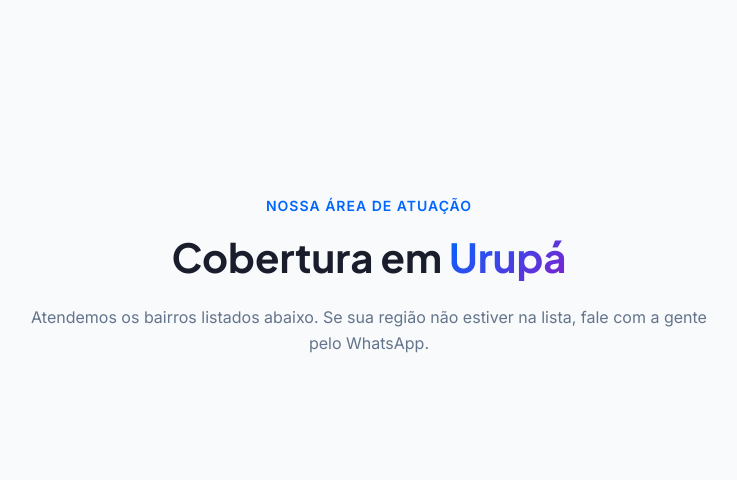
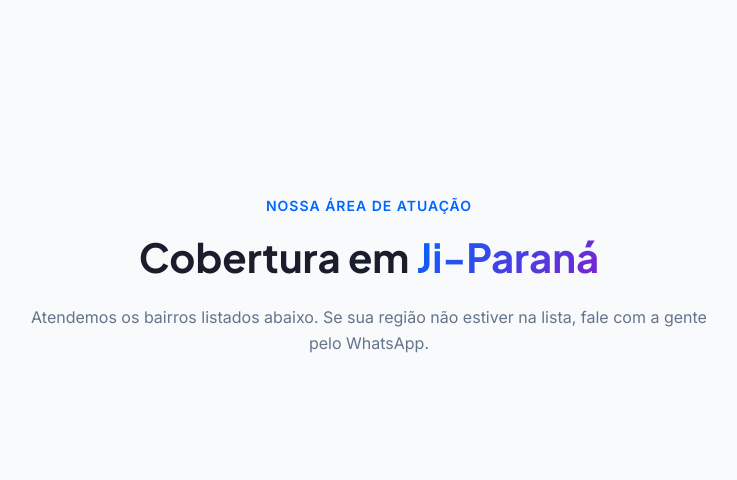
Before and after one commit to l1an1209/digitalnet, a Django app: template meu_site/templates/core/home.html in a window 1280 px wide. Shown: the part 369-849 px from the top of the page, without its empty margins (271-1008 px from the left). Run offline with Django 5.2, Linux system fonts and the light colour scheme; the template is opened without the code that fills it: values that come from a table or form of the project are taken from there, others are empty; data comes from the database, SQL or seed files in the repository.

Commit message:
Ajuste no HTML da página home

```diff
--- a/meu_site/templates/core/home.html
+++ b/meu_site/templates/core/home.html
@@ -84,7 +84,7 @@
     <div class="container">
       <div class="section-header center">
         <span class="section-subtitle">Nossa área de atuação</span>
-        <h2 class="section-title">Cobertura em <span class="text-gradient">Urupá</span></h2>
+        <h2 class="section-title">Cobertura em <span class="text-gradient">Ji-Paraná</span></h2>
         <p>Atendemos os bairros listados abaixo. Se sua região não estiver na lista, fale com a gente pelo WhatsApp.</p>
       </div>
       <ul class="coverage-list">
```
Also changed, not shown: requirements.txt (+6 -3 lines).
